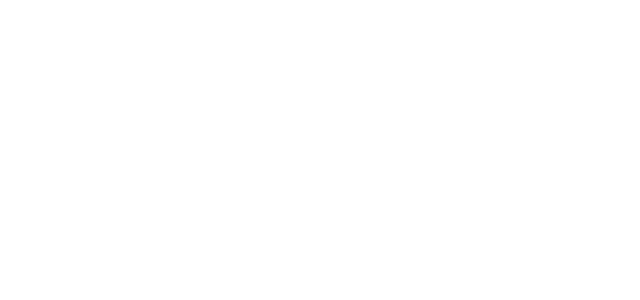
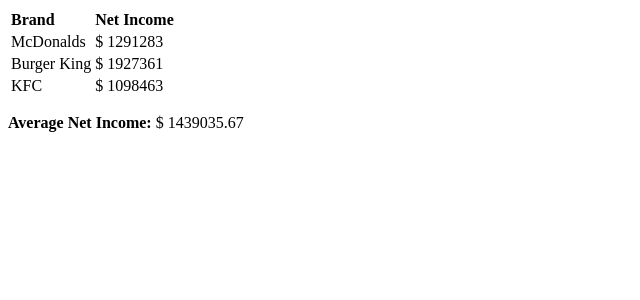
Before and after one commit to rossifrancisco/PracticasLaboratorio3, a React (Vite) app: page / in a window 1280 px wide. Shown: the top 300 px of the page, without its empty margins (0-640 px from the left). Built offline with nearby package versions, Linux system fonts and the light colour scheme.

Commit message:
Practica 2 Terminada

```diff
--- a/index.html
+++ b/index.html
@@ -3,7 +3,7 @@
   <head>
     <meta charset="UTF-8" />
     <meta name="viewport" content="width=device-width, initial-scale=1.0" />
-    <title>Rama Main Vacia</title>
+    <title>Practica2</title>
   </head>
   <body>
     <div id="root"></div>
--- a/src/App.jsx
+++ b/src/App.jsx
@@ -1,11 +1,17 @@
 import './App.css'
+import Table from './components/table/Table';
 
 function App() {
+  const netIncomes = [{brand: "McDonalds", income: 1291283}, {brand: "Burger King", income: 1927361}, {brand: "KFC", income: 1098463}];
+  const totalIncome = netIncomes.reduce((accumulator, current) => accumulator + current.income, 0);
+  const averageIncome = totalIncome / netIncomes.length;
+
   return (
     <div>
-
+      <Table data = {netIncomes}/>
+      <p><b>Average Net Income:</b> $ {averageIncome.toFixed(2)}</p>
     </div>
-  )
+  );
 }
 
-export default App
+export default App;
--- /dev/null
+++ b/src/components/table/Table.jsx
@@ -0,0 +1,20 @@
+const Table = ({ data }) => {
+  return (
+    <table>
+      <tbody>
+        <tr>
+          <td><b>Brand</b></td>
+          <td><b>Net Income</b></td>
+        </tr>
+        {data.map((item, index) => (
+          <tr key={index}>
+            <td>{item.brand}</td>
+            <td>$ {item.income}</td>
+          </tr>
+        ))}
+      </tbody>
+    </table>
+  );
+};
+
+export default Table;
```
